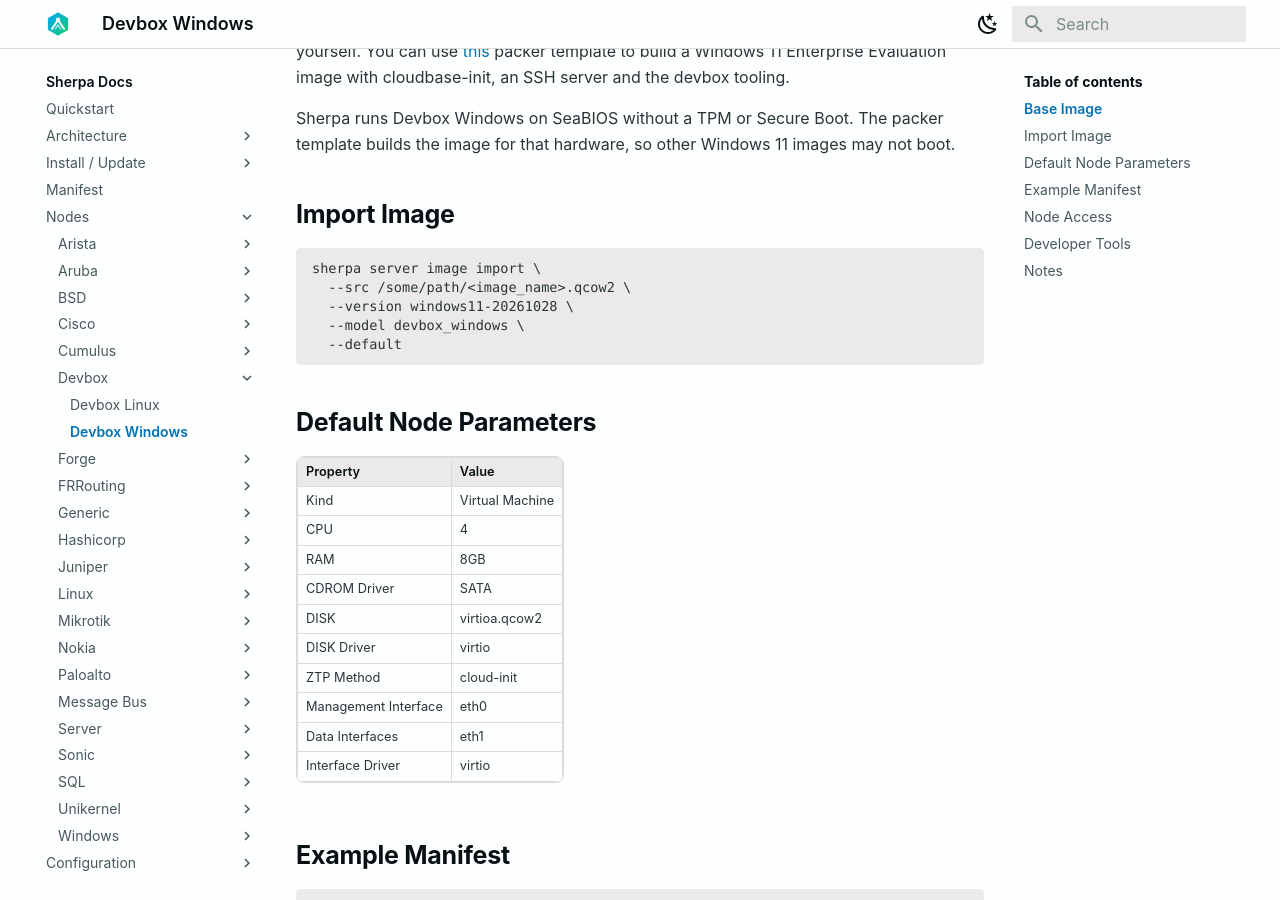
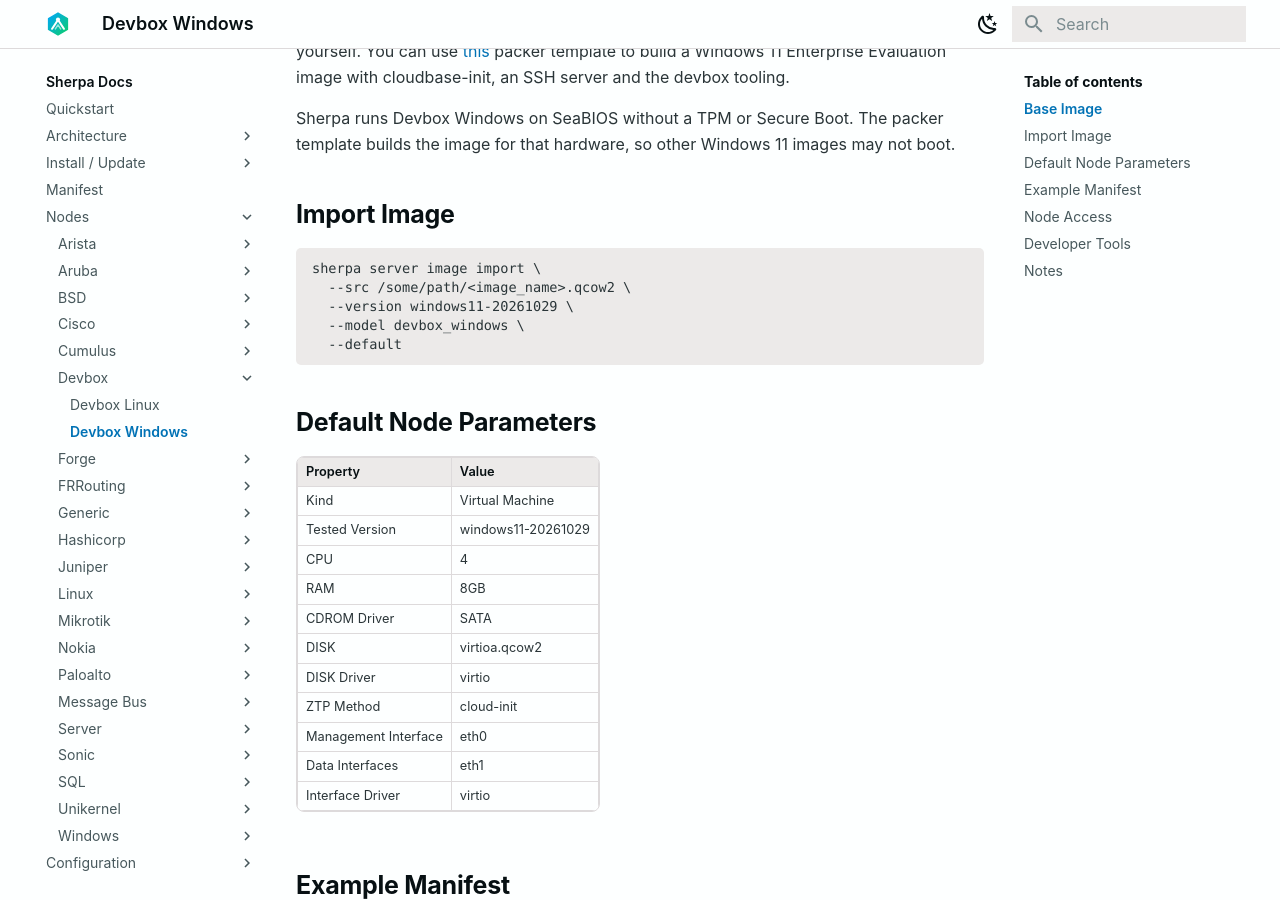
Before and after one commit to bwks/sherpa-docs, an MkDocs documentation site: the page built from docs/nodes/devbox/devbox-windows.md, in a window 1280 px wide and 900 px high, scrolled down 335 px. Built offline with MkDocs 1.6.1 and Material for MkDocs 9.7.7, drawn with Linux system fonts in a browser that asks for light colours; some of the changed text lies outside the part shown.

Commit message:
docs: devbox_windows tested version and first-boot timings [skip ci]
Co-Authored-By: Claude Opus 5.5 <noreply@anthropic.com>
Claude-Session: https://claude.ai/code/session_01R7KydboVzZ4E9SzeThwopy

````diff
--- a/docs/nodes/devbox/devbox-windows.md
+++ b/docs/nodes/devbox/devbox-windows.md
@@ -18,25 +18,26 @@ builds the image for that hardware, so other Windows 11 images may not boot.
 ```
 sherpa server image import \
   --src /some/path/<image_name>.qcow2 \
-  --version windows11-20261028 \
+  --version windows11-20261029 \
   --model devbox_windows \
   --default
 ```
 
 ## Default Node Parameters
 
-| Property             | Value           |
-| -------------------- | --------------- |
-| Kind                 | Virtual Machine |
-| CPU                  | 4               |
-| RAM                  | 8GB             |
-| CDROM Driver         | SATA            |
-| DISK                 | virtioa.qcow2   |
-| DISK Driver          | virtio          |
-| ZTP Method           | cloud-init      |
-| Management Interface | eth0            |
-| Data Interfaces      | eth1            |
-| Interface Driver     | virtio          |
+| Property             | Value              |
+| -------------------- | ------------------ |
+| Kind                 | Virtual Machine    |
+| Tested Version       | windows11-20261029 |
+| CPU                  | 4                  |
+| RAM                  | 8GB                |
+| CDROM Driver         | SATA               |
+| DISK                 | virtioa.qcow2      |
+| DISK Driver          | virtio             |
+| ZTP Method           | cloud-init         |
+| Management Interface | eth0               |
+| Data Interfaces      | eth1               |
+| Interface Driver     | virtio             |
 
 ## Example Manifest
 
````
Also changed, not shown: other parts of docs/nodes/devbox/devbox-windows.md (+4 -0 lines).
